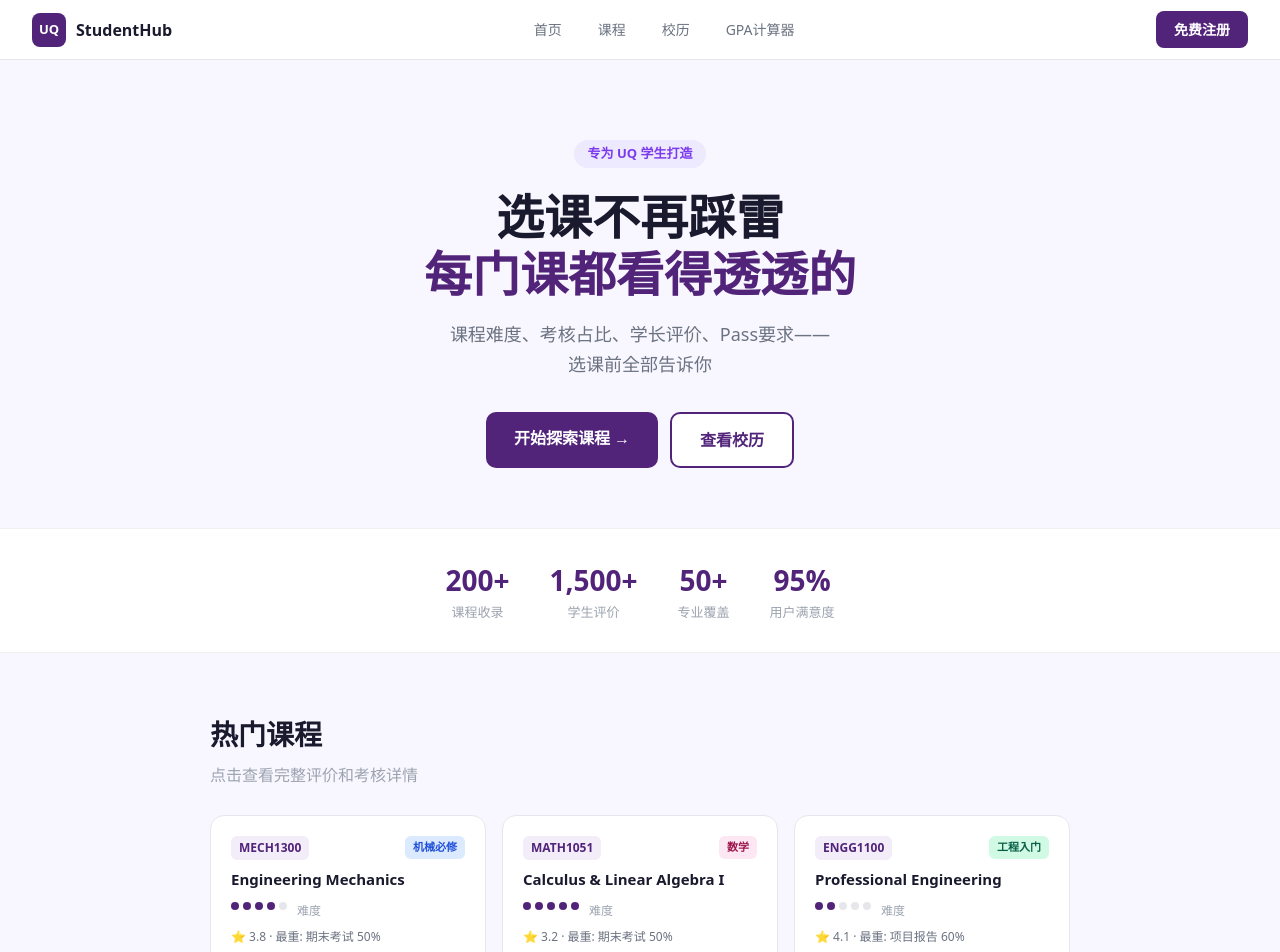
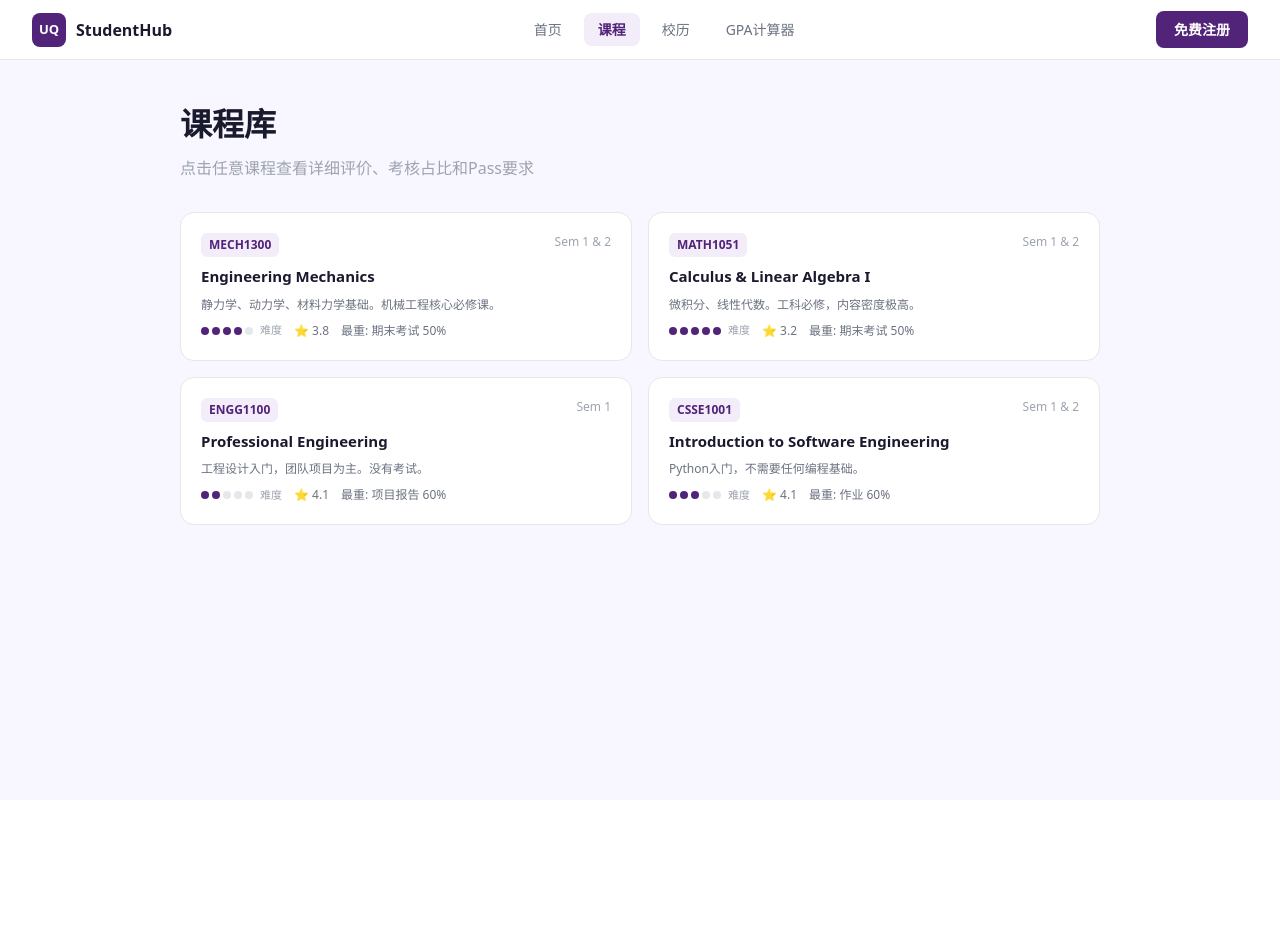
Before and after one commit to fancy070202-sys/uq-student-hub, a Next.js app: page /courses in a window 1280 px wide. Shown: the top 952 px of the page. After the commit the page ends 800 px from the top, so only its background shows below. Built offline with nearby package versions, Linux system fonts and the light colour scheme.

Commit message:
Update page.tsx

```diff
--- a/app/courses/page.tsx
+++ b/app/courses/page.tsx
@@ -1,234 +1,76 @@
-export default function Home() {
+export default function CoursesPage() {
+  const courses = [
+    { code: 'MECH1300', name: 'Engineering Mechanics', difficulty: 4, rating: 3.8, semester: 'Sem 1 & 2', topAssess: '期末考试 50%', assessments: [{ name: '期末考试', pct: 50 }, { name: '期中考试', pct: 25 }, { name: '作业', pct: 25 }], passReq: ['期末考试 ≥ 40%（硬性要求）', '总分 ≥ 50%'], description: '静力学、动力学、材料力学基础。机械工程核心必修课。', reviews: [{ text: '考试题目和tutorial很像，一定要把tutorial全部做完。', score: 4 }, { text: '期中之后难度跳升很大，不要落下进度。', score: 3 }] },
+    { code: 'MATH1051', name: 'Calculus & Linear Algebra I', difficulty: 5, rating: 3.2, semester: 'Sem 1 & 2', topAssess: '期末考试 50%', assessments: [{ name: '期末考试', pct: 50 }, { name: '期中考试', pct: 25 }, { name: '每周测验', pct: 25 }], passReq: ['期末考试 ≥ 40%（硬性要求）', '总分 ≥ 50%'], description: '微积分、线性代数。工科必修，内容密度极高。', reviews: [{ text: '绝对不能落课，每周内容都建立在上周基础上。', score: 3 }, { text: 'Tutorial worksheet基本就是考试原题。', score: 4 }] },
+    { code: 'ENGG1100', name: 'Professional Engineering', difficulty: 2, rating: 4.1, semester: 'Sem 1', topAssess: '项目报告 60%', assessments: [{ name: '项目报告', pct: 60 }, { name: 'Presentation', pct: 25 }, { name: '个人反思', pct: 15 }], passReq: ['总分 ≥ 50%', '所有作业必须提交'], description: '工程设计入门，团队项目为主。没有考试。', reviews: [{ text: '组队很重要，找靠谱的组员。', score: 4 }, { text: '没有期末考试太舒服了。', score: 5 }] },
+    { code: 'CSSE1001', name: 'Introduction to Software Engineering', difficulty: 3, rating: 4.1, semester: 'Sem 1 & 2', topAssess: '作业 60%', assessments: [{ name: '作业x3', pct: 60 }, { name: '期末考试', pct: 40 }], passReq: ['期末考试 ≥ 45%（硬性要求）', '总分 ≥ 50%'], description: 'Python入门，不需要任何编程基础。', reviews: [{ text: '作业要早开始，临近deadline系统会很慢。', score: 4 }, { text: 'A2到A3难度跳升明显。', score: 3 }] },
+  ]
+
   return (
-    <div style={{
-      minHeight: '100vh',
-      background: '#f8f7ff',
-      fontFamily: 'system-ui, sans-serif'
-    }}>
-      {/* 顶部导航 */}
-      <nav style={{
-        background: 'white',
-        borderBottom: '1px solid #e5e7eb',
-        padding: '0 32px',
-        height: '60px',
-        display: 'flex',
-        alignItems: 'center',
-        justifyContent: 'space-between',
-        position: 'sticky',
-        top: 0,
-        zIndex: 100,
-      }}>
-        <div style={{ display: 'flex', alignItems: 'center', gap: '10px' }}>
-          <div style={{
-            width: '34px', height: '34px',
-            background: '#51247A',
-            borderRadius: '8px',
-            display: 'flex', alignItems: 'center', justifyContent: 'center',
-            color: 'white', fontWeight: 700, fontSize: '13px'
-          }}>UQ</div>
+    <div style={{ minHeight: '100vh', background: '#f8f7ff', fontFamily: 'system-ui, sans-serif' }}>
+      <nav style={{ background: 'white', borderBottom: '1px solid #e5e7eb', padding: '0 32px', height: '60px', display: 'flex', alignItems: 'center', justifyContent: 'space-between', position: 'sticky', top: 0, zIndex: 100 }}>
+        <a href="/" style={{ textDecoration: 'none', display: 'flex', alignItems: 'center', gap: '10px' }}>
+          <div style={{ width: '34px', height: '34px', background: '#51247A', borderRadius: '8px', display: 'flex', alignItems: 'center', justifyContent: 'center', color: 'white', fontWeight: 700, fontSize: '13px' }}>UQ</div>
           <span style={{ fontWeight: 700, fontSize: '16px', color: '#1a1a2e' }}>StudentHub</span>
-        </div>
+        </a>
         <div style={{ display: 'flex', gap: '8px' }}>
           {([['首页', '/'], ['课程', '/courses'], ['校历', '/calendar'], ['GPA计算器', '/gpa']] as [string, string][]).map(([label, href]) => (
-  <a key={label} href={href} style={{
-    padding: '6px 14px', borderRadius: '8px',
-    background: 'transparent',
-    color: '#6b7280',
-    fontSize: '14px', textDecoration: 'none',
-  }}>{label}</a>
+            <a key={label} href={href} style={{ padding: '6px 14px', borderRadius: '8px', background: label === '课程' ? '#f3ecf9' : 'transparent', color: label === '课程' ? '#51247A' : '#6b7280', fontSize: '14px', textDecoration: 'none', fontWeight: label === '课程' ? 600 : 400 }}>{label}</a>
           ))}
         </div>
-        <div style={{
-          background: '#51247A',
-          color: 'white',
-          padding: '8px 18px',
-          borderRadius: '8px',
-          fontSize: '14px',
-          fontWeight: 600,
-          cursor: 'pointer',
-        }}>免费注册</div>
+        <div style={{ background: '#51247A', color: 'white', padding: '8px 18px', borderRadius: '8px', fontSize: '14px', fontWeight: 600, cursor: 'pointer' }}>免费注册</div>
       </nav>
 
-      {/* Hero 区域 */}
-      <div style={{
-        textAlign: 'center',
-        padding: '80px 20px 60px',
-        maxWidth: '700px',
-        margin: '0 auto',
-      }}>
-        <div style={{
-          display: 'inline-block',
-          background: '#ede9fe',
-          color: '#7c3aed',
-          padding: '4px 14px',
-          borderRadius: '20px',
-          fontSize: '13px',
-          fontWeight: 600,
-          marginBottom: '20px',
-        }}>专为 UQ 学生打造</div>
-        <h1 style={{
-          fontSize: '48px',
-          fontWeight: 800,
-          color: '#1a1a2e',
-          lineHeight: 1.2,
-          marginBottom: '16px',
-        }}>
-          选课不再踩雷<br />
-          <span style={{ color: '#51247A' }}>每门课都看得透透的</span>
-        </h1>
-        <p style={{
-          fontSize: '18px',
-          color: '#6b7280',
-          lineHeight: 1.7,
-          marginBottom: '32px',
-        }}>
-          课程难度、考核占比、学长评价、Pass要求——<br />
-          选课前全部告诉你
-        </p>
-        <div style={{ display: 'flex', gap: '12px', justifyContent: 'center' }}>
-          <a href="/courses" style={{
-  background: '#51247A',
-  color: 'white',
-  padding: '14px 28px',
-  borderRadius: '10px',
-  border: 'none',
-  fontSize: '16px',
-  fontWeight: 700,
-  cursor: 'pointer',
-  textDecoration: 'none',
-  display: 'inline-block',
-}}>开始探索课程 →</a>
-          <a href="/calendar" style={{
-  background: 'white',
-  color: '#51247A',
-  padding: '14px 28px',
-  borderRadius: '10px',
-  border: '2px solid #51247A',
-  fontSize: '16px',
-  fontWeight: 600,
-  cursor: 'pointer',
-  textDecoration: 'none',
-  display: 'inline-block',
-}}>查看校历</a>
+      <div style={{ maxWidth: '960px', margin: '0 auto', padding: '40px 20px' }}>
+        <h1 style={{ fontSize: '32px', fontWeight: 800, color: '#1a1a2e', marginBottom: '8px' }}>课程库</h1>
+        <p style={{ color: '#9ca3af', marginBottom: '32px' }}>点击任意课程查看详细评价、考核占比和Pass要求</p>
+        <div style={{ display: 'grid', gridTemplateColumns: '1fr 1fr', gap: '16px' }}>
+          {courses.map(course => (
+            <details key={course.code} style={{ background: 'white', borderRadius: '14px', border: '1px solid #e5e7eb', overflow: 'hidden' }}>
+              <summary style={{ padding: '20px', cursor: 'pointer', listStyle: 'none', display: 'flex', flexDirection: 'column', gap: '8px' }}>
+                <div style={{ display: 'flex', justifyContent: 'space-between' }}>
+                  <span style={{ fontSize: '12px', fontWeight: 700, color: '#51247A', background: '#f3ecf9', padding: '3px 8px', borderRadius: '6px' }}>{course.code}</span>
+                  <span style={{ fontSize: '12px', color: '#9ca3af' }}>{course.semester}</span>
                 </div>
+                <div style={{ fontSize: '15px', fontWeight: 700, color: '#1a1a2e' }}>{course.name}</div>
+                <div style={{ fontSize: '12px', color: '#6b7280' }}>{course.description}</div>
+                <div style={{ display: 'flex', alignItems: 'center', gap: '12px' }}>
+                  <div style={{ display: 'flex', gap: '3px', alignItems: 'center' }}>
+                    {[1,2,3,4,5].map(i => (<div key={i} style={{ width: '8px', height: '8px', borderRadius: '50%', background: i <= course.difficulty ? '#51247A' : '#e5e7eb' }} />))}
+                    <span style={{ fontSize: '11px', color: '#9ca3af', marginLeft: '4px' }}>难度</span>
                   </div>
-
-      {/* 数据统计 */}
-      <div style={{
-        display: 'flex',
-        justifyContent: 'center',
-        gap: '40px',
-        padding: '30px 20px',
-        background: 'white',
-        borderTop: '1px solid #f0f0f0',
-        borderBottom: '1px solid #f0f0f0',
-      }}>
-        {[
-          { num: '200+', label: '课程收录' },
-          { num: '1,500+', label: '学生评价' },
-          { num: '50+', label: '专业覆盖' },
-          { num: '95%', label: '用户满意度' },
-        ].map(stat => (
-          <div key={stat.label} style={{ textAlign: 'center' }}>
-            <div style={{ fontSize: '28px', fontWeight: 800, color: '#51247A' }}>{stat.num}</div>
-            <div style={{ fontSize: '13px', color: '#9ca3af', marginTop: '2px' }}>{stat.label}</div>
+                  <span style={{ fontSize: '12px', color: '#6b7280' }}>⭐ {course.rating}</span>
+                  <span style={{ fontSize: '12px', color: '#6b7280' }}>最重: {course.topAssess}</span>
+                </div>
+              </summary>
+              <div style={{ padding: '0 20px 20px', borderTop: '1px solid #f0f0f0' }}>
+                <div style={{ marginTop: '16px', marginBottom: '16px' }}>
+                  <div style={{ fontSize: '13px', fontWeight: 600, color: '#1a1a2e', marginBottom: '10px' }}>考核占比</div>
+                  {course.assessments.map(a => (
+                    <div key={a.name} style={{ display: 'flex', alignItems: 'center', gap: '8px', marginBottom: '6px' }}>
+                      <div style={{ width: '90px', fontSize: '12px', color: '#6b7280' }}>{a.name}</div>
+                      <div style={{ flex: 1, height: '6px', background: '#f0f0f0', borderRadius: '3px', overflow: 'hidden' }}>
+                        <div style={{ width: `${a.pct}%`, height: '100%', background: '#51247A', borderRadius: '3px' }} />
+                      </div>
+                      <div style={{ fontSize: '12px', color: '#6b7280', width: '32px', textAlign: 'right' }}>{a.pct}%</div>
                     </div>
                   ))}
                 </div>
-
-      {/* 课程卡片 */}
-      <div style={{ maxWidth: '900px', margin: '60px auto', padding: '0 20px' }}>
-        <h2 style={{ fontSize: '28px', fontWeight: 700, color: '#1a1a2e', marginBottom: '8px' }}>
-          热门课程
-        </h2>
-        <p style={{ color: '#9ca3af', marginBottom: '28px' }}>点击查看完整评价和考核详情</p>
-
-        <div style={{ display: 'grid', gridTemplateColumns: '1fr 1fr 1fr', gap: '16px' }}>
-          {[
-            {
-              code: 'MECH1300',
-              name: 'Engineering Mechanics',
-              difficulty: 4,
-              rating: 3.8,
-              tag: '机械必修',
-              tagColor: '#dbeafe',
-              tagText: '#1d4ed8',
-              topAssess: '期末考试 50%',
-            },
-            {
-              code: 'MATH1051',
-              name: 'Calculus & Linear Algebra I',
-              difficulty: 5,
-              rating: 3.2,
-              tag: '数学',
-              tagColor: '#fce7f3',
-              tagText: '#9d174d',
-              topAssess: '期末考试 50%',
-            },
-            {
-              code: 'ENGG1100',
-              name: 'Professional Engineering',
-              difficulty: 2,
-              rating: 4.1,
-              tag: '工程入门',
-              tagColor: '#d1fae5',
-              tagText: '#065f46',
-              topAssess: '项目报告 60%',
-            },
-          ].map(course => (
-            <div key={course.code} style={{
-              background: 'white',
-              borderRadius: '14px',
-              padding: '20px',
-              border: '1px solid #e5e7eb',
-              cursor: 'pointer',
-            }}>
-              <div style={{ display: 'flex', justifyContent: 'space-between', alignItems: 'flex-start', marginBottom: '10px' }}>
-                <span style={{
-                  fontSize: '12px', fontWeight: 700,
-                  color: '#51247A', background: '#f3ecf9',
-                  padding: '3px 8px', borderRadius: '6px'
-                }}>{course.code}</span>
-                <span style={{
-                  fontSize: '11px', fontWeight: 600,
-                  color: course.tagText, background: course.tagColor,
-                  padding: '3px 8px', borderRadius: '6px'
-                }}>{course.tag}</span>
+                <div style={{ background: '#f0faf5', border: '1px solid #9fe1cb', borderRadius: '10px', padding: '12px', marginBottom: '16px' }}>
+                  <div style={{ fontSize: '12px', fontWeight: 600, color: '#0f6e56', marginBottom: '6px' }}>Pass 要求</div>
+                  {course.passReq.map((r, i) => (<div key={i} style={{ fontSize: '12px', color: '#085041', marginBottom: '3px' }}>— {r}</div>))}
                 </div>
-              <div style={{ fontSize: '15px', fontWeight: 700, color: '#1a1a2e', marginBottom: '12px', lineHeight: 1.3 }}>
-                {course.name}
-              </div>
-              <div style={{ display: 'flex', gap: '4px', marginBottom: '8px' }}>
-                {[1,2,3,4,5].map(i => (
-                  <div key={i} style={{
-                    width: '8px', height: '8px', borderRadius: '50%',
-                    background: i <= course.difficulty ? '#51247A' : '#e5e7eb'
-                  }} />
-                ))}
-                <span style={{ fontSize: '12px', color: '#9ca3af', marginLeft: '6px' }}>难度</span>
-              </div>
-              <div style={{ fontSize: '12px', color: '#6b7280', marginBottom: '12px' }}>
-                ⭐ {course.rating} · 最重: {course.topAssess}
-              </div>
-              <div style={{
-                fontSize: '12px', color: '#51247A',
-                fontWeight: 600, textAlign: 'right'
-              }}>查看详情 →</div>
+                <div style={{ fontSize: '13px', fontWeight: 600, color: '#1a1a2e', marginBottom: '8px' }}>学生评价</div>
+                {course.reviews.map((r, i) => (
+                  <div key={i} style={{ background: '#f8f7ff', borderRadius: '8px', padding: '10px 12px', marginBottom: '8px', fontSize: '12px', color: '#6b7280', lineHeight: 1.6, fontStyle: 'italic' }}>
+                    {r.text}
+                    <div style={{ fontSize: '11px', color: '#9ca3af', marginTop: '4px', fontStyle: 'normal' }}>{'⭐'.repeat(r.score)}{'☆'.repeat(5 - r.score)}</div>
                   </div>
                 ))}
               </div>
+            </details>
+          ))}
         </div>
-
-      {/* Footer */}
-      <div style={{
-        textAlign: 'center',
-        padding: '40px 20px',
-        color: '#9ca3af',
-        fontSize: '13px',
-        borderTop: '1px solid #f0f0f0',
-        marginTop: '40px',
-      }}>
-        UQ StudentHub · 由 UQ 学生为 UQ 学生打造
       </div>
     </div>
   )
```
Lines whose indentation alone changed are shown as unchanged.
